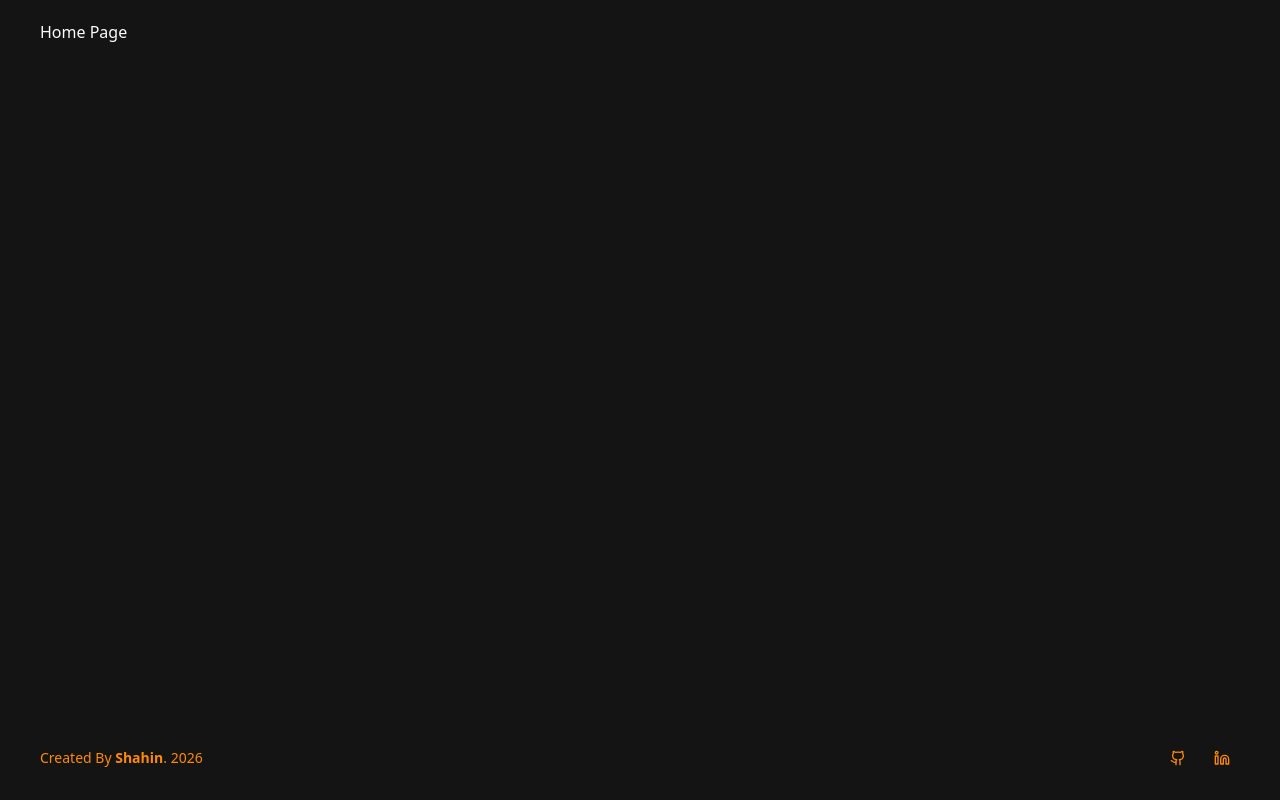
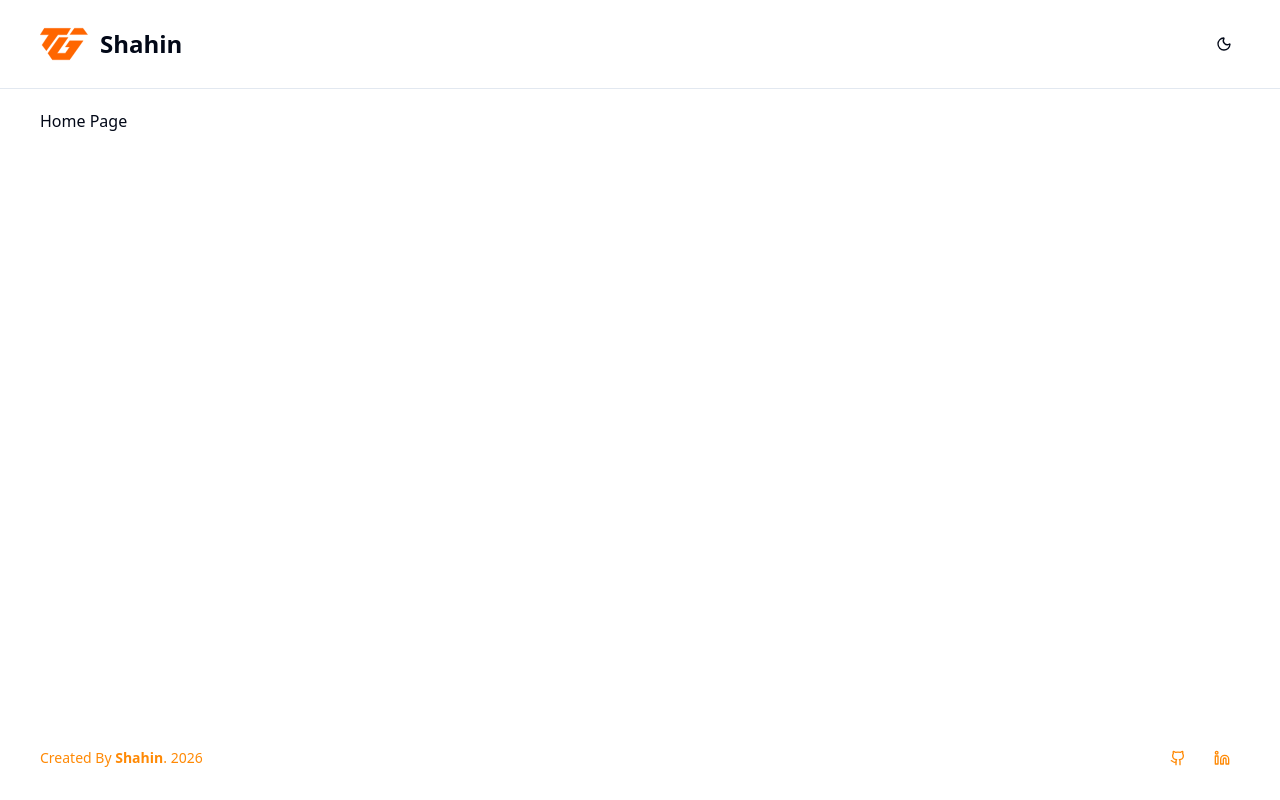
Before and after one commit to shahin-rahjoo/Portfolio, a Next.js app: page / in a window 1280 px wide. Built offline with nearby package versions, Linux system fonts and the light colour scheme; no server answers.

Commit message:
logo and mode toggler added

```diff
--- a/app/(root)/layout.tsx
+++ b/app/(root)/layout.tsx
@@ -1,3 +1,4 @@
+import Header from "@/components/shared/header/header";
 import Footer from "@/components/shared/footer/footer";
 export default function RootLayout({
   children,
@@ -6,6 +7,7 @@ export default function RootLayout({
 }>) {
   return (
     <div className="flex h-screen flex-col ">
+      <Header/>
       <main className="flex-1 wrapper">{children}</main>
       <Footer/>
     </div>
--- a/app/layout.tsx
+++ b/app/layout.tsx
@@ -3,6 +3,7 @@ import { Geist, Geist_Mono } from "next/font/google";
 import "./globals.css";
 import { APP_NAME } from "@/lib/constants";
 import { APP_DESCRIPTION } from "@/lib/constants";
+import { ThemeProvider } from "next-themes";
 
 const geistSans = Geist({
   variable: "--font-geist-sans",
@@ -17,7 +18,7 @@ const geistMono = Geist_Mono({
 export const metadata: Metadata = {
   title: {
     absolute: APP_NAME,
-    template: `%s | ${APP_NAME}`
+    template: `%s | ${APP_NAME}`,
   },
   description: `${APP_DESCRIPTION}`,
 };
@@ -30,9 +31,19 @@ export default function RootLayout({
   return (
     <html
       lang="en"
-      className={`${geistSans.variable} ${geistMono.variable} h-full antialiased dark`}
+      suppressHydrationWarning
+      className={`${geistSans.variable} ${geistMono.variable} h-full antialiased `}
     >
-      <body className="min-h-full flex flex-col">{children}</body>
+      <body className="min-h-full flex flex-col">
+        <ThemeProvider
+          attribute="class"
+          defaultTheme="system"
+          enableSystem
+          disableTransitionOnChange
+        >
+          {children}
+        </ThemeProvider>
+      </body>
     </html>
   );
 }
--- a/components/shared/header/header.tsx
+++ b/components/shared/header/header.tsx
@@ -1,5 +1,13 @@
+import Logo from "./logo";
+import ModeToggle from "./mode-toggle";
 const Header = () => {
-    return ( <></> );
-}
+  return (
+    <div className="wrapper flex-between border-b">
+
+      <Logo />
+      <ModeToggle/>
+    </div>
+  );
+};
 
 export default Header;
--- /dev/null
+++ b/components/shared/header/logo.tsx
@@ -0,0 +1,24 @@
+import Image from "next/image";
+import Link from "next/link";
+import { APP_NAME } from "@/lib/constants";
+const Logo = () => {
+  return (
+    <div className="flex-start ">
+      <Link href="/" className="flex items-center ">
+        <Image
+          src="/images/logo.svg"
+          width={48}
+          height={48}
+          priority={true}
+          alt={`${APP_NAME} logo`}
+          className="w-12 h-12"
+        />
+        <span className="hidden lg:block text-2xl font-bold pl-3">
+          {APP_NAME}
+        </span>
+      </Link>
+    </div>
+  );
+};
+
+export default Logo;
--- /dev/null
+++ b/components/shared/header/mode-toggle.tsx
@@ -0,0 +1,23 @@
+"use client";
+import dynamic from "next/dynamic";
+import { useTheme } from "next-themes";
+import { Button } from "@/components/ui/button";
+import { SunIcon, MoonIcon } from "lucide-react";
+
+const ModeToggle = () => {
+  const { theme, setTheme } = useTheme();
+  return (
+    <div>
+      <Button
+        variant="ghost"
+        size="icon"
+        onClick={() => setTheme(theme === "dark" ? "light" : "dark")}
+        className="cursor-pointer"
+      >
+        {theme === "dark" ? <SunIcon /> : <MoonIcon />}
+      </Button>
+    </div>
+  );
+};
+
+export default dynamic(() => Promise.resolve(ModeToggle), { ssr: false });
--- a/package.json
+++ b/package.json
@@ -13,6 +13,7 @@
     "clsx": "^2.1.1",
     "lucide-react": "^1.3.0",
     "next": "16.2.6",
+    "next-themes": "^0.4.6",
     "radix-ui": "^1.4.3",
     "react": "19.2.4",
     "react-dom": "19.2.4",
```
Also changed, not shown: public/images/logo.svg (added), 1 other file (tests, documents, lock files or other folders).
